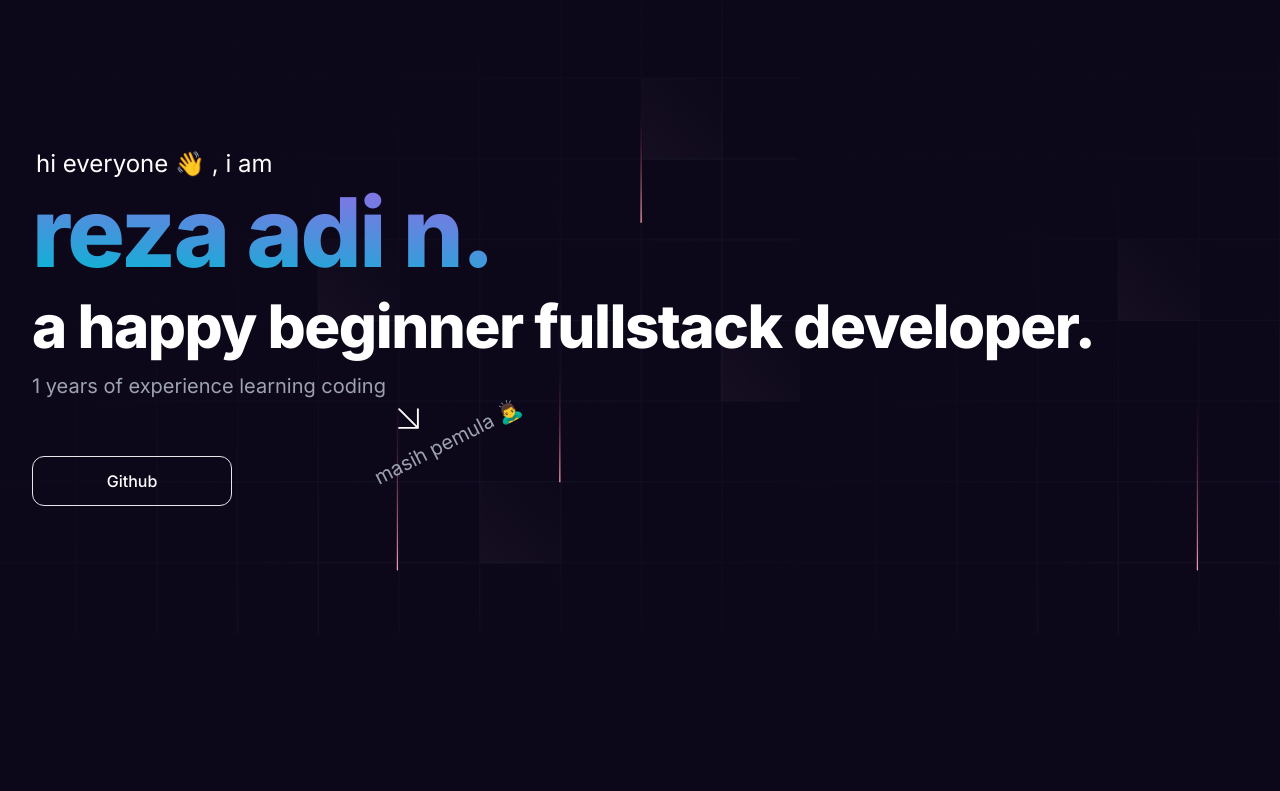
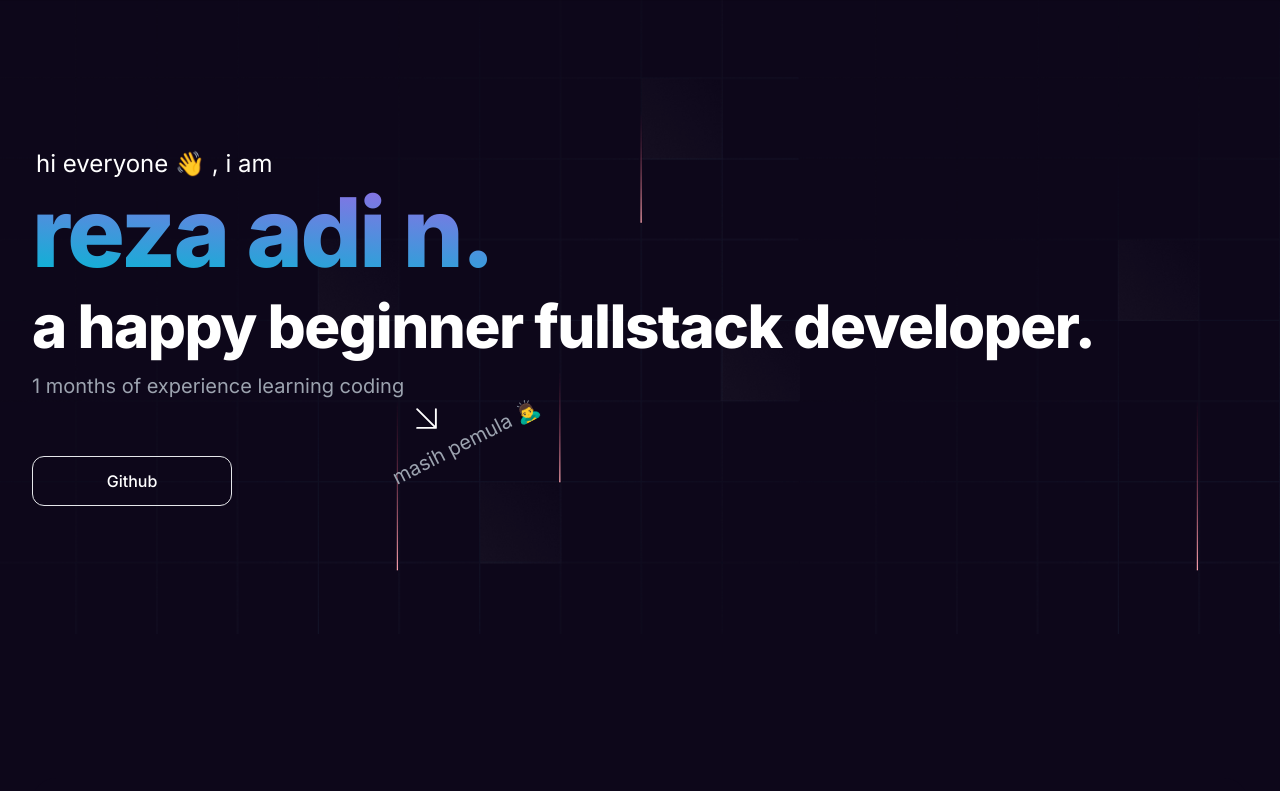
Before and after one commit to ryznoxy/v2portfolio, a website: page index.html in a window 1280 px wide. Shown: the top 791 px of the page. Drawn offline with nearby package versions, Linux system fonts and the light colour scheme.

Commit message:
update gj

```diff
--- a/index.html
+++ b/index.html
@@ -167,7 +167,7 @@
             a happy beginner fullstack developer.
           </h1>
           <p class="text-lg flex text-gray-400 lg:text-xl">
-            1 years of experience learning coding
+            1 months of experience learning coding
             <span class="text-white -ml-24 mt-6 md:ml-0 -rotate-[0deg]"
               ><svg
                 xmlns="http://www.w3.org/2000/svg"
```
